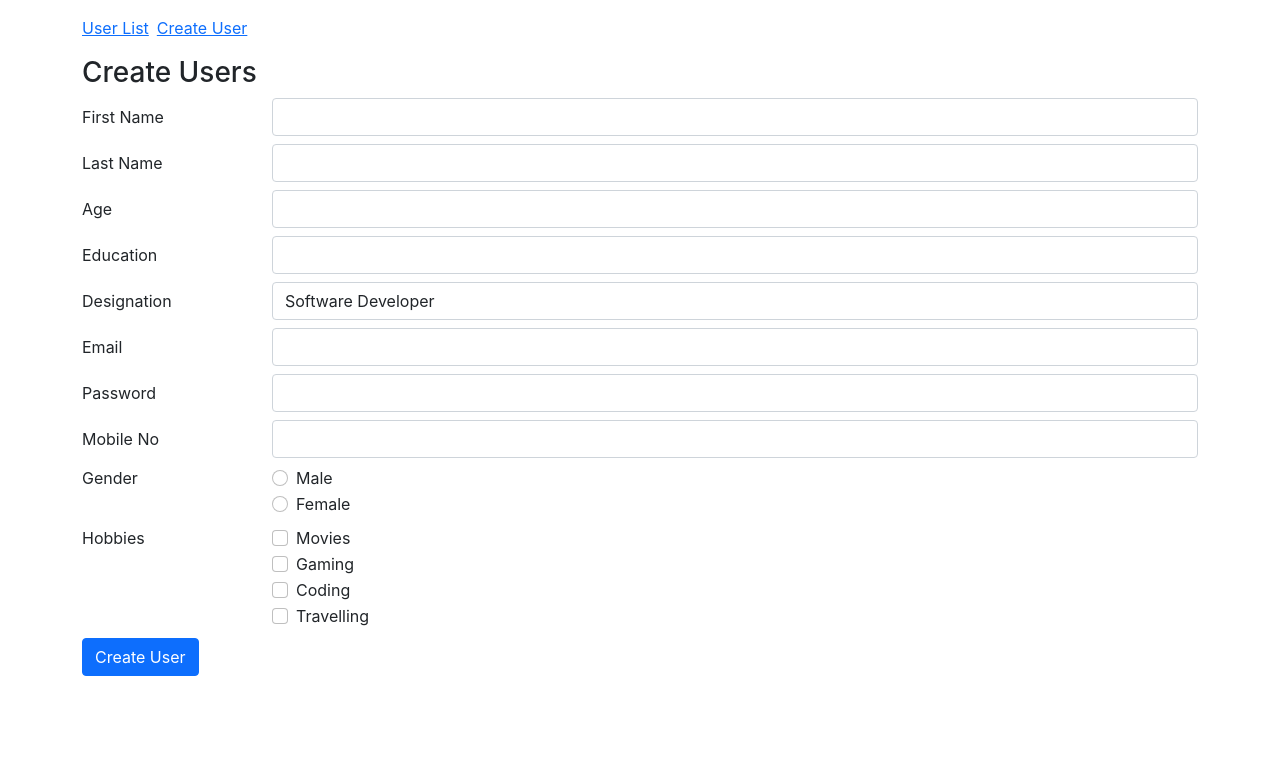
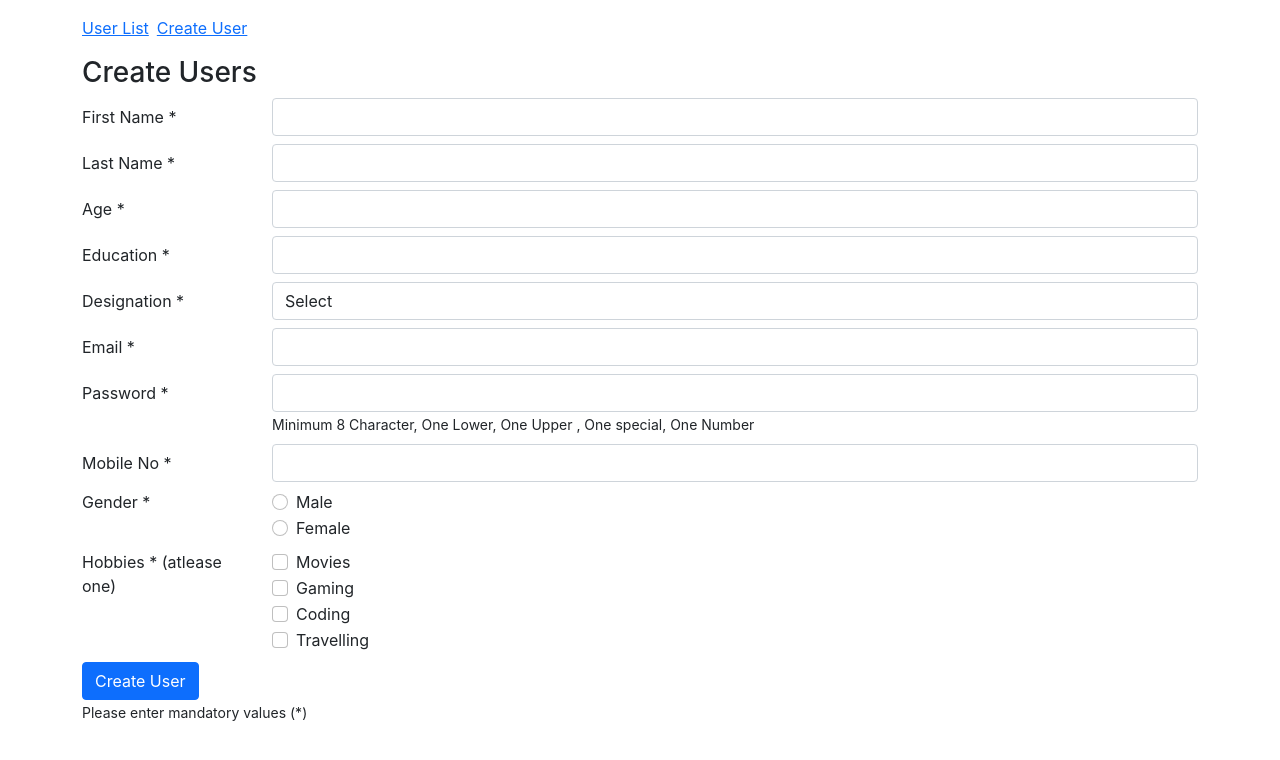
Before and after one commit to insanisbrain/ReactB8-javascript, a React (Create React App) app in the folder basic-crud-app/: page /createuser in a window 1280 px wide. Shown: the top 760 px of the page. Built offline with nearby package versions, Linux system fonts and the light colour scheme.

Commit message:
Form Validation

```diff
--- a/basic-crud-app/src/Components/CreateUser.js
+++ b/basic-crud-app/src/Components/CreateUser.js
@@ -19,15 +19,80 @@ const CreateUser = () => {
   // Put your all use state here.
   const [formState, setFormState] = useState(initialState);
 
+  function isValidEmail(email) {
+    return /\S+@\S+\.\S+/.test(email);
+  }
+
+  function isValidPassword(password) {
+    return /^(?=.*[a-z])(?=.*[A-Z])(?=.*[0-9])(?=.*[!@#\$%\^&\*])(?=.{8,})/.test(password)
+  }
+
+  function isValidMobileNo(mobileNo) {
+    return /^[0-9]{10}$/.test(mobileNo)
+  }
+
+  const validateForm = () => {
+
+    console.log("formState", formState);
+
+    if (formState.firstName === "") {
+      return false;
+    }
+
+    if (formState.lastName === "") {
+      return false;
+    }
+
+    if (formState.age === "" || Number(formState.age) <= 17) {
+      return false
+    }
+
+    if (formState.education === "") {
+      return false;
+    }
+
+    if (formState.designation === "") {
+      return false;
+    }
+
+    if (formState.email === "" || !isValidEmail(formState.email)) {
+      return false;
+    }
+
+
+    if (formState.password === '' || !isValidPassword(formState.password)) {
+      return false;
+    }
+
+    if (formState.mobile === '' || !isValidMobileNo(formState.mobile)) {
+      return false
+    }
+
+    if (formState.gender === '') {
+      return false;
+    }
+
+    if (formState.hobbies.length <= 0) {
+      return false;
+    }
+
+
+    // true --> form data valid
+    // false --> form data invalid
+    return true;
+  }
+
   // All your function goes here...
   const createUser = () => {
 
+    console.log("validateForm()", validateForm())
+    if (validateForm()) {
       axios.post('http://localhost:8000/user', formState)
         .then((response) => {
           setFormState(initialState);
         })
         .catch((error) => console.log(error))
-
+    }
   }
 
   const formValueChange = (event, fieldType) => {
@@ -56,6 +121,7 @@ const CreateUser = () => {
         break;
       // password
       case "PASSWORD":
+
         newState.password = event.target.value
         break;
       // text
@@ -118,70 +184,72 @@ const CreateUser = () => {
     <div>
       <h3>Create Users</h3>
       <div className="form-group row my-2">
-        <label className="col-sm-2 col-form-label">First Name</label>
+        <label className="col-sm-2 col-form-label">First Name *</label>
         <div className="col-sm-10">
           <input type="text" className="form-control" value={formState.firstName} onChange={(event) => formValueChange(event, "FIRST_NAME")} />
         </div>
       </div>
       <div className="form-group row my-2">
-        <label className="col-sm-2 col-form-label">Last Name</label>
+        <label className="col-sm-2 col-form-label">Last Name *</label>
         <div className="col-sm-10">
           <input type="text" className="form-control" value={formState.lastName} onChange={(event) => formValueChange(event, "LAST_NAME")} />
         </div>
       </div>
       <div className="form-group row my-2">
-        <label className="col-sm-2 col-form-label">Age</label>
+        <label className="col-sm-2 col-form-label">Age *</label>
         <div className="col-sm-10">
           <input type="number" className="form-control" value={formState.age} onChange={(event) => formValueChange(event, "AGE")} />
         </div>
       </div>
       <div className="form-group row my-2">
-        <label className="col-sm-2 col-form-label">Education</label>
+        <label className="col-sm-2 col-form-label">Education *</label>
         <div className="col-sm-10">
           <input type="text" className="form-control" value={formState.education} onChange={(event) => formValueChange(event, "EDUCATION")} />
         </div>
       </div>
       <div className="form-group row my-2">
-        <label className="col-sm-2 col-form-label">Designation</label>
+        <label className="col-sm-2 col-form-label">Designation *</label>
         <div className="col-sm-10">
           <select className="form-control" value={formState.designation} onChange={(event) => formValueChange(event, "DESIGNATION")}>
-            <option>Software Developer</option>
-            <option>QA Enginner</option>
-            <option>Manager</option>
-            <option>CEO</option>
+            <option value="">Select</option>
+            <option value="Software Developer">Software Developer</option>
+            <option value="QA Engineer">QA Enginner</option>
+            <option value="Manager">Manager</option>
+            <option value="CEO">CEO</option>
           </select>
         </div>
       </div>
       <div className="form-group row my-2">
-        <label className="col-sm-2 col-form-label">Email</label>
+        <label className="col-sm-2 col-form-label">Email *</label>
         <div className="col-sm-10">
           <input type="email" className="form-control" value={formState.email} onChange={(event) => formValueChange(event, "EMAIL")} />
         </div>
       </div>
       <div className="form-group row my-2">
-        <label className="col-sm-2 col-form-label">Password</label>
+        <label className="col-sm-2 col-form-label">Password *</label>
         <div className="col-sm-10">
           <input type="password" className="form-control" value={formState.password} onChange={(event) => formValueChange(event, "PASSWORD")} />
+          <small>Minimum 8 Character, One Lower, One Upper , One special, One Number</small>
         </div>
       </div>
       <div className="form-group row my-2">
-        <label className="col-sm-2 col-form-label">Mobile No</label>
+        <label className="col-sm-2 col-form-label">Mobile No *</label>
         <div className="col-sm-10">
           <input type="text" className="form-control" value={formState.mobile} onChange={(event) => formValueChange(event, "MOBILE_NO")} />
         </div>
       </div>
       <fieldset className="form-group">
         <div className="row">
-          <legend className="col-form-label col-sm-2 pt-0">Gender</legend>
+          <legend className="col-form-label col-sm-2 pt-0">Gender *</legend>
           <div className="col-sm-10">
             <div className="form-check">
-              <input className="form-check-input" type="radio" name="gridRadios" id="gridRadios1" value="male" onChange={(event) => formValueChange(event, "GENDER")} />
+              <input className="form-check-input" type="radio" name="gridRadios" id="gridRadios1" checked={formState.gender === 'male'} value="male" onChange={(event) => formValueChange(event, "GENDER")} />
               <label className="form-check-label" htmlFor="gridRadios1">
                 Male
               </label>
             </div>
             <div className="form-check">
-              <input className="form-check-input" type="radio" name="gridRadios" id="gridRadios2" value="female" onChange={(event) => formValueChange(event, "GENDER")} />
+              <input className="form-check-input" type="radio" name="gridRadios" id="gridRadios2" checked={formState.gender === 'female'} value="female" onChange={(event) => formValueChange(event, "GENDER")} />
               <label className="form-check-label" htmlFor="gridRadios2">
                 Female
               </label>
@@ -190,7 +258,7 @@ const CreateUser = () => {
         </div>
       </fieldset>
       <div className="form-group row my-2">
-        <div className="col-sm-2">Hobbies</div>
+        <div className="col-sm-2">Hobbies * (atlease one)</div>
         <div className="col-sm-10">
           <div className="form-check">
             <input className="form-check-input" type="checkbox" value="movies" onChange={(event) => formValueChange(event, "MOVIES")} />
@@ -220,7 +288,12 @@ const CreateUser = () => {
       </div>
       <div className="form-group row my-2">
         <div className="col-sm-10">
+          <div>
             <button type="submit" className="btn btn-primary" onClick={() => createUser()}>Create User</button>
+          </div>
+          <div>
+            <small>Please enter mandatory values (*)</small>
+          </div>
         </div>
       </div>
     </div>
```
Also changed, not shown: 1 other file (tests, documents, lock files or other folders). Lines whose indentation alone changed are shown as unchanged.
